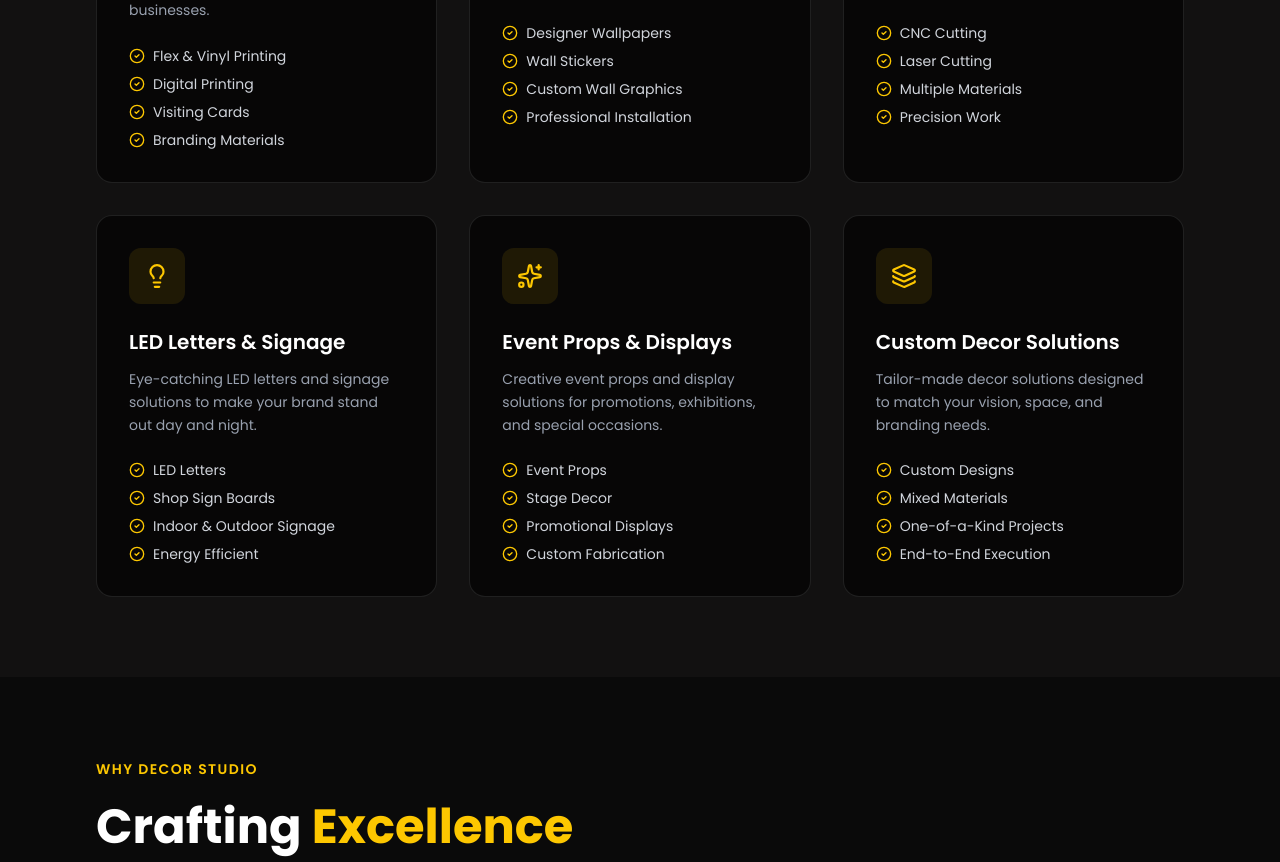
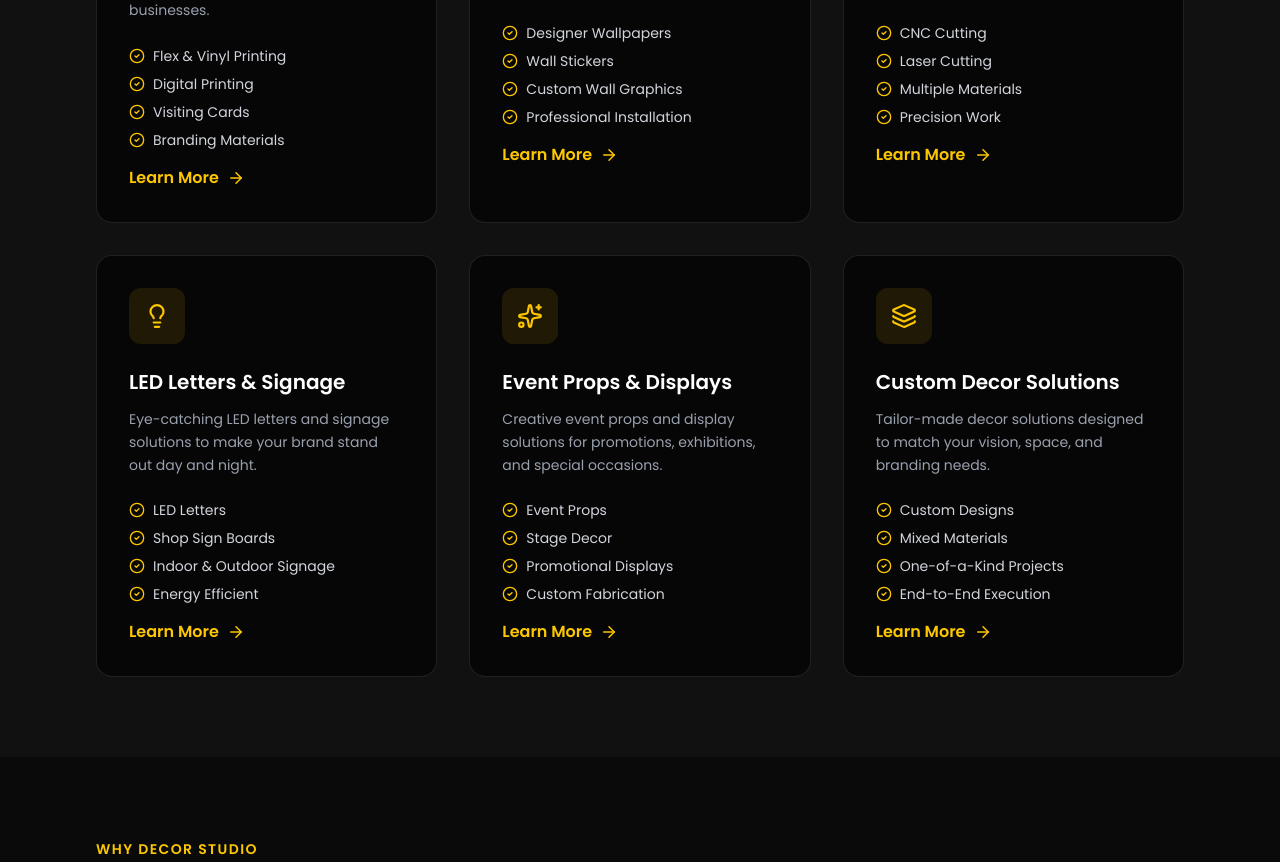
Before and after one commit to jasvindersingh01/decorstudio, a React (Vite) app: page / in a window 1280 px wide. Shown: the part 2100-2962 px from the top of the page. Built offline with nearby package versions, Linux system fonts and the light colour scheme.

Commit message:
Update UI

```diff
--- a/src/components/Hero.jsx
+++ b/src/components/Hero.jsx
@@ -96,7 +96,7 @@ const Hero = () => {
             </button>
 
             <a
-              href="tel:+919876543210"
+              href="tel:+918696748334"
               className="flex items-center gap-2 border border-yellow-400 text-yellow-400 px-6 py-3 rounded-lg hover:bg-yellow-400 hover:text-black transition"
             >
               <Phone size={18} />
--- a/src/components/Services.jsx
+++ b/src/components/Services.jsx
@@ -7,11 +7,14 @@ import {
   Lightbulb,
   Sparkles,
   CheckCircle2,
+  ArrowRight,
 } from "lucide-react";
+import { Link } from "react-router-dom";
 
 const services = [
   {
     title: "Printing & Branding",
+    slug: "printing-branding",
     icon: Printer,
     desc:
       "Complete printing and branding solutions including flex, vinyl, digital prints, and visiting cards for businesses.",
@@ -24,6 +27,7 @@ const services = [
   },
   {
     title: "Wallpaper & Wall Graphics",
+    slug: "wallpaper-wall-graphics",
     icon: Image,
     desc:
       "Premium wallpapers and wall graphics that enhance interiors with custom designs and finishes.",
@@ -36,6 +40,7 @@ const services = [
   },
   {
     title: "CNC & Laser Cutting",
+    slug: "cnc-laser-cutting",
     icon: Scissors,
     desc:
       "High-precision CNC and laser cutting services for decor, signage, and custom design elements.",
@@ -48,6 +53,7 @@ const services = [
   },
   {
     title: "LED Letters & Signage",
+    slug: "led-letters-signage",
     icon: Lightbulb,
     desc:
       "Eye-catching LED letters and signage solutions to make your brand stand out day and night.",
@@ -60,6 +66,7 @@ const services = [
   },
   {
     title: "Event Props & Displays",
+    slug: "event-props-displays",
     icon: Sparkles,
     desc:
       "Creative event props and display solutions for promotions, exhibitions, and special occasions.",
@@ -72,6 +79,7 @@ const services = [
   },
   {
     title: "Custom Decor Solutions",
+    slug: "custom-decor-solutions",
     icon: Layers,
     desc:
       "Tailor-made decor solutions designed to match your vision, space, and branding needs.",
@@ -113,11 +121,11 @@ const Services = () => {
 
         {/* Services Grid */}
         <motion.div
-        initial={{ opacity: 0, y: 50 }}
-        whileInView={{ opacity: 1, y: 0 }}
-        transition={{ duration: 0.6, ease: "easeOut", delay: 0.2 }}
-        viewport={{ once: true }}
-        className="grid grid-cols-1 md:grid-cols-2 xl:grid-cols-3 gap-8">
+          initial={{ opacity: 0, y: 50 }}
+          whileInView={{ opacity: 1, y: 0 }}
+          transition={{ duration: 0.6, ease: "easeOut", delay: 0.2 }}
+          viewport={{ once: true }}
+          className="grid grid-cols-1 md:grid-cols-2 xl:grid-cols-3 gap-8">
           {services.map((service, i) => {
             const Icon = service.icon;
             return (
@@ -160,6 +168,14 @@ const Services = () => {
                   ))}
                 </ul>
 
+                <Link
+                  to={`/services/${service.slug}`}
+                  className="inline-flex items-center gap-2 text-yellow-400 font-semibold group-hover:gap-3 transition-all pt-4"
+                >
+                  Learn More
+                  <ArrowRight size={18} />
+                </Link>
+
                 {/* Hover Overlay (Subtle) */}
                 <div className="pointer-events-none absolute inset-0 rounded-2xl opacity-0
                   group-hover:opacity-100 transition
```
